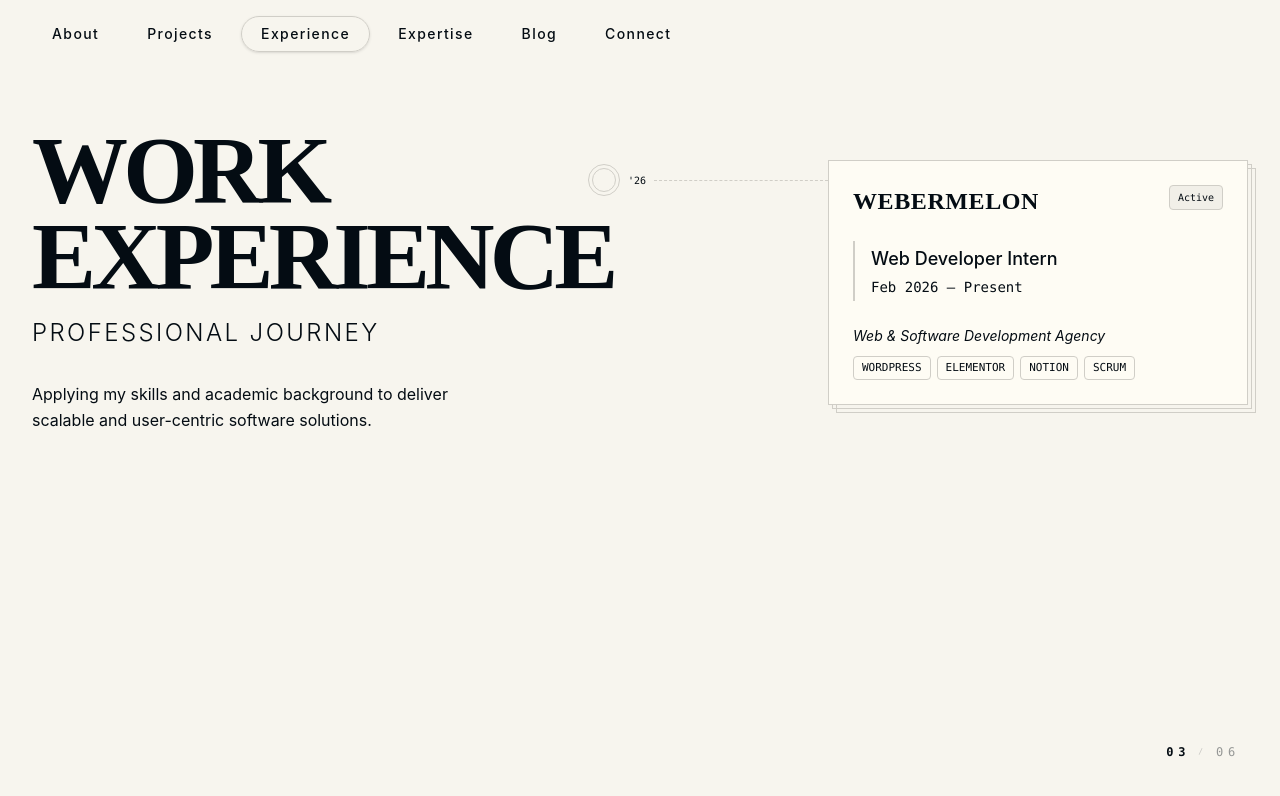
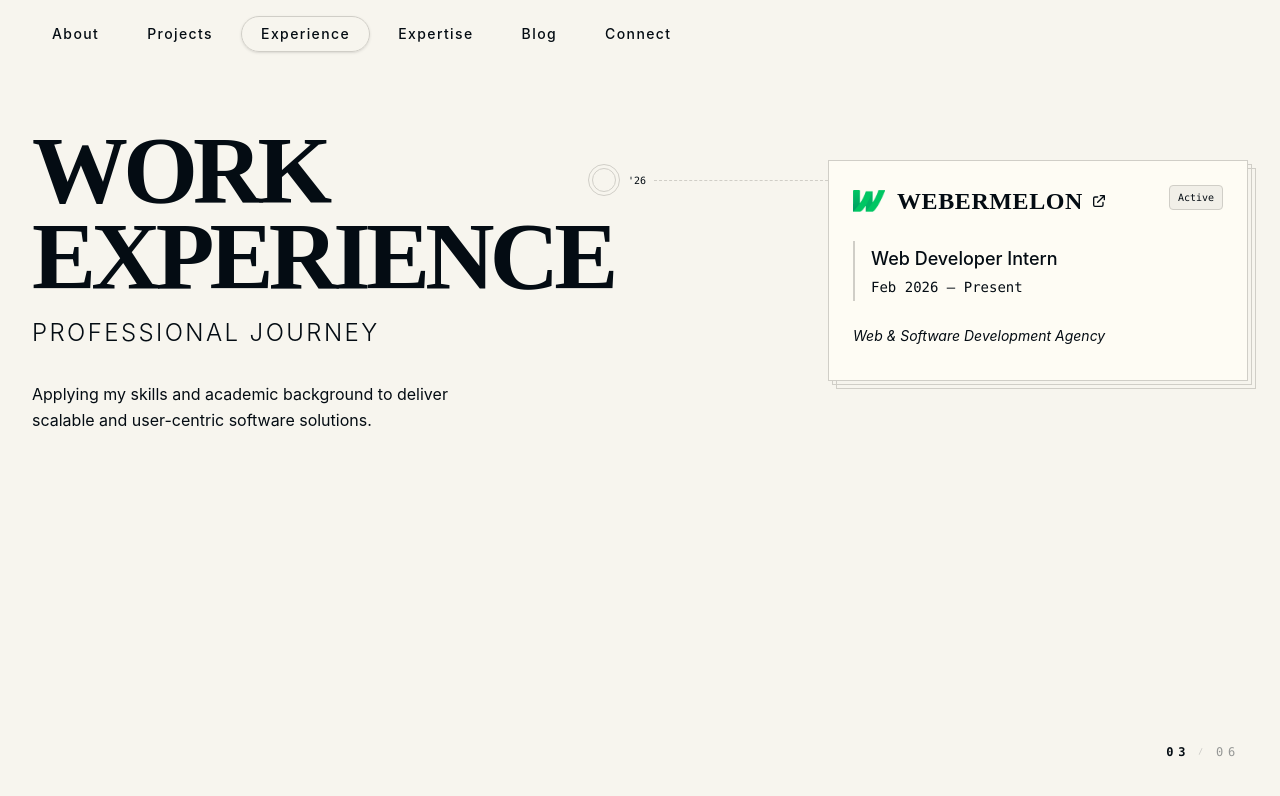
Before and after one commit to Omar-webcloud/Portfolio, a React (Vite) app: page / in a window 1280 px wide. Both pictures are taken after a click on the button "Experience". Shown: the top 796 px of the page. Built offline with nearby package versions, Linux system fonts and the light colour scheme.

Commit message:
feat: workplace details

```diff
--- a/src/components/experience.jsx
+++ b/src/components/experience.jsx
@@ -7,7 +7,9 @@
     title: "WEBERMELON",
     companyDesc: "Web & Software Development Agency",
     role: "Web Developer Intern",
-    tools: ["Wordpress", "Elementor", "Notion", "SCRUM"],
+    tools: [],
+    link: "https://webermelon.com/",
+    logo: "/wm-logo.png",
     rotation: "rotate-[2deg]",
     zIndex: 30,
     offset: "translate-y-0",
@@ -57,7 +59,21 @@
                     <div className="absolute inset-0 bg-background border border-border -z-10 translate-y-1 translate-x-1" />
                     <div className="absolute inset-0 bg-background border border-border -z-20 translate-y-2 translate-x-2" />
                     <div className="flex justify-between items-start mb-4 sm:mb-6">
-                      <h3 className="text-xl sm:text-2xl font-bold uppercase tracking-wide flex items-center gap-2">{exp.title}</h3>
+                      <div className="flex items-center gap-3">
+                        {exp.logo && <img src={exp.logo} alt={exp.title} className="w-8 h-8 object-contain" />}
+                        <h3 className="text-xl sm:text-2xl font-bold uppercase tracking-wide flex items-center gap-2">
+                          {exp.link ? (
+                            <a href={exp.link} target="_blank" rel="noopener noreferrer" className="hover:text-primary transition-colors flex items-center gap-2">
+                              {exp.title}
+                              <svg className="w-4 h-4" fill="none" stroke="currentColor" viewBox="0 0 24 24">
+                                <path strokeLinecap="round" strokeLinejoin="round" strokeWidth="2" d="M10 6H6a2 2 0 00-2 2v10a2 2 0 002 2h10a2 2 0 002-2v-4M14 4h6m0 0v6m0-6L10 14" />
+                              </svg>
+                            </a>
+                          ) : (
+                            exp.title
+                          )}
+                        </h3>
+                      </div>
                       <span className="text-[10px] font-mono text-muted-foreground border border-border px-2 py-1 rounded-sm bg-black/5">Active</span>
                     </div>
 
--- a/src/data/projects.js
+++ b/src/data/projects.js
@@ -10,6 +10,15 @@
   },
   {
     num: "02",
+    title: "BLOGGIN'",
+    description: "Modern blogging platform with full user authentication and post management capabilities.",
+    stack: ["TypeScript", "Next.js", "Firebase"],
+    link: "https://bloggin-app-six.vercel.app/",
+    github: "https://github.com/Omar-webcloud/Bloggin-App",
+    type: "Platform"
+  },
+  {
+    num: "03",
     title: "PLASTITRACK",
     description: "Web-based application that helps users monitor and reduce plastic consumption with intuitive tracking and visual charts.",
     stack: ["Next.js", "Tailwind CSS", "TypeScript"],
@@ -18,7 +27,16 @@
     type: "GreenTech"
   },
   {
-    num: "03",
+    num: "04",
+    title: "FRESH FARM",
+    description: "Frontend e-commerce platform for fresh produce, featuring a clean and intuitive shopping interface.",
+    stack: ["React", "JavaScript", "CSS"],
+    link: "https://fresh-farm-zeta.vercel.app/",
+    github: "https://github.com/Omar-webcloud/Fresh-Farm",
+    type: "E-commerce"
+  },
+  {
+    num: "05",
     title: "WEBCHRONICLES",
     description: "Interactive web app visualizing internet mood and headlines over time using sentiment analysis and dynamic data fetching.",
     stack: ["Next.js", "TypeScript", "Tailwind CSS", "API"],
@@ -27,30 +45,12 @@
     type: "Data Visualization"
   },
   {
-    num: "04",
+    num: "06",
     title: "KINO-XPLORER",
     description: "Sleek movie discovery tool that lets you search and browse up-to-date film information effortlessly.",
     stack: ["React", "API", "JavaScript"],
     link: "https://kino-xplorer.vercel.app/",
     github: "https://github.com/Omar-webcloud/movie-explorer",
     type: "Search Tool"
-  },
-  {
-    num: "05",
-    title: "BLOGGIN'",
-    description: "Modern blogging platform with full user authentication and post management capabilities.",
-    stack: ["TypeScript", "Next.js", "Firebase"],
-    link: "https://bloggin-app-six.vercel.app/",
-    github: "https://github.com/Omar-webcloud/Bloggin-App",
-    type: "Platform"
-  },
-  {
-    num: "06",
-    title: "FRESH FARM",
-    description: "Frontend e-commerce platform for fresh produce, featuring a clean and intuitive shopping interface.",
-    stack: ["React", "JavaScript", "CSS"],
-    link: "https://fresh-farm-zeta.vercel.app/",
-    github: "https://github.com/Omar-webcloud/Fresh-Farm",
-    type: "E-commerce"
   }
 ]
```
Also changed, not shown: public/wm-logo.png (added).
